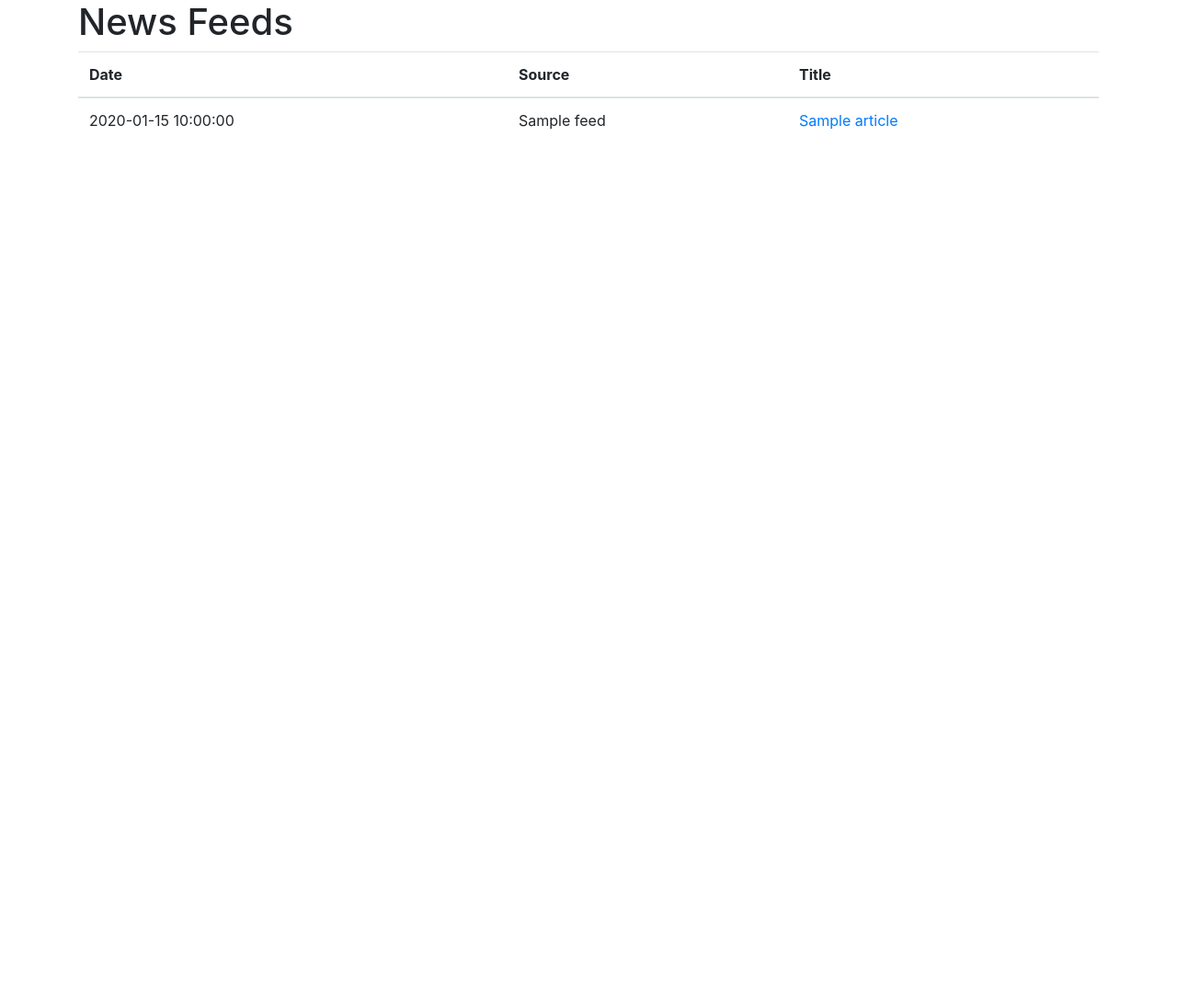
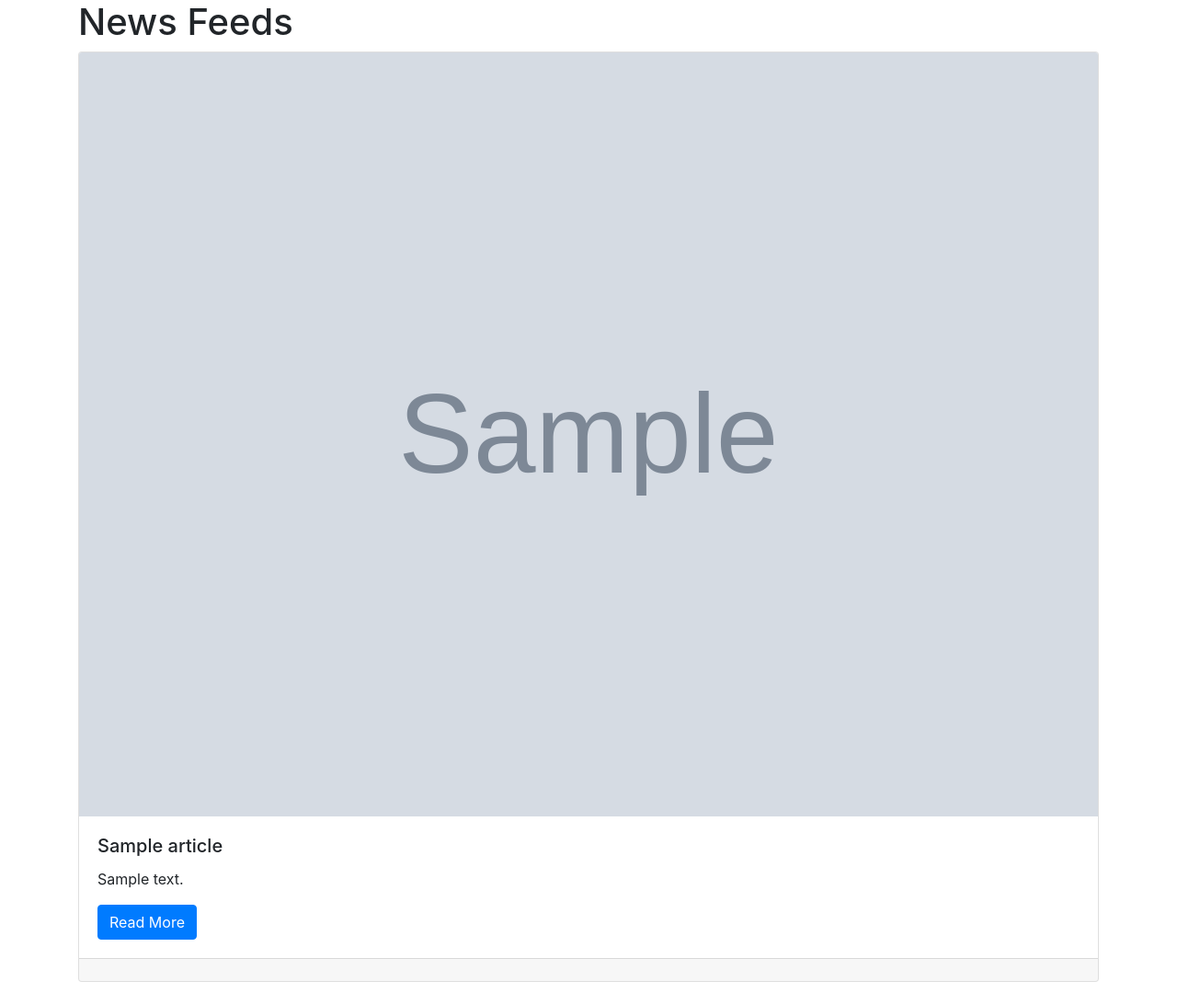
Before and after one commit to hojlund123/danskenyheder, a Flask app: template templates/index.html in a window 1280 px wide. Shown: the top 1092 px of the page at 92% size. Before the commit the page ends 141 px from the top, so only its background shows below. Run offline with Flask 3, Linux system fonts and the light colour scheme; the template is opened without the code that fills it: most values are stand-ins (such as "Sample title", 1, 10 or a date in 2020); grey boxes marked "Sample" are stand-in pictures; some libraries are stand-ins or nearby versions.

Commit message:
Update index.html

```diff
--- a/templates/index.html
+++ b/templates/index.html
@@ -18,12 +18,20 @@
 			</thead>
 			<tbody>
 				{% for article in articles %}
-				<tr>
-					<td>{{ article.published_parsed.strftime('%Y-%m-%d %H:%M:%S') }}</td>
-					<td>{{ article.feed.title }}</td>
-					<td><a href="/article/{{ loop.index0 }}">{{ article.title }}</a></td>
-				</tr>
-				{% endfor %}
+	<div class="card mb-4">
+	{% if article.image %}
+	<img src="{{ article.image.url }}" class="card-img-top" alt="{{ article.title }}">
+	{% endif %}
+	<div class="card-body">
+		<h5 class="card-title">{{ article.title }}</h5>
+		<p class="card-text">{{ article.summary }}</p>
+		<a href="{{ url_for('article', index=loop.index0) }}" class="btn btn-primary">Read More</a>
+	</div>
+	<div class="card-footer text-muted">
+		{{ datetime.datetime.fromtimestamp(time.mktime(article.published_parsed)).strftime('%Y-%m-%d %H:%M:%S') }}
+	</div>
+</div>
+{% endfor %}
 			</tbody>
 		</table>
 	</div>
```
